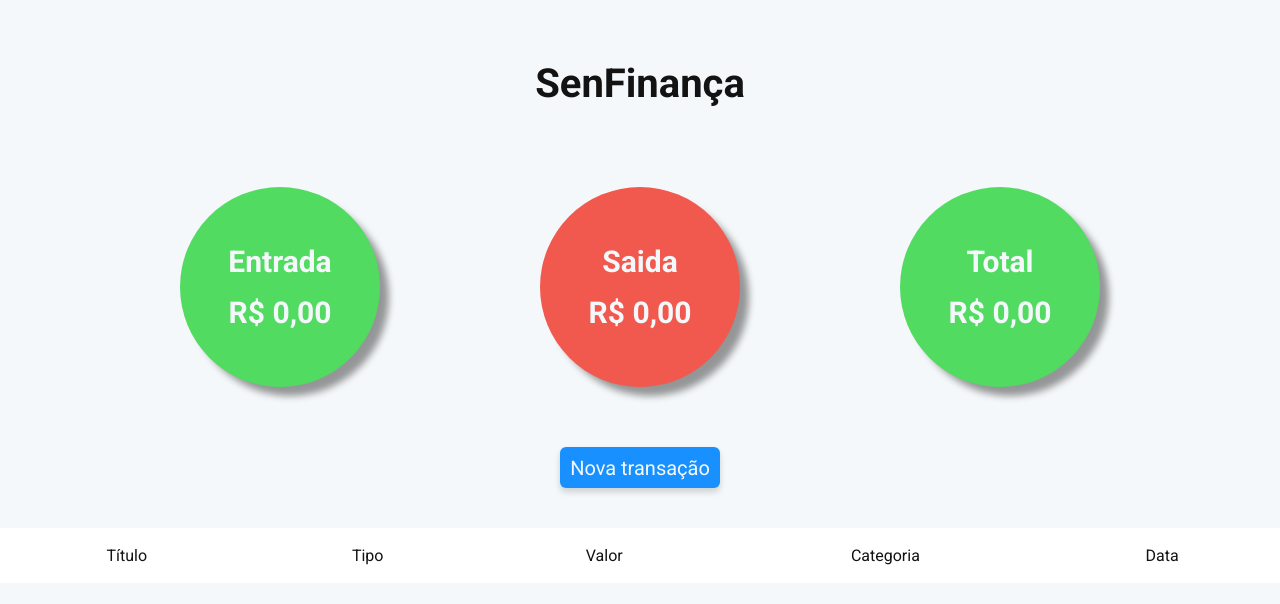
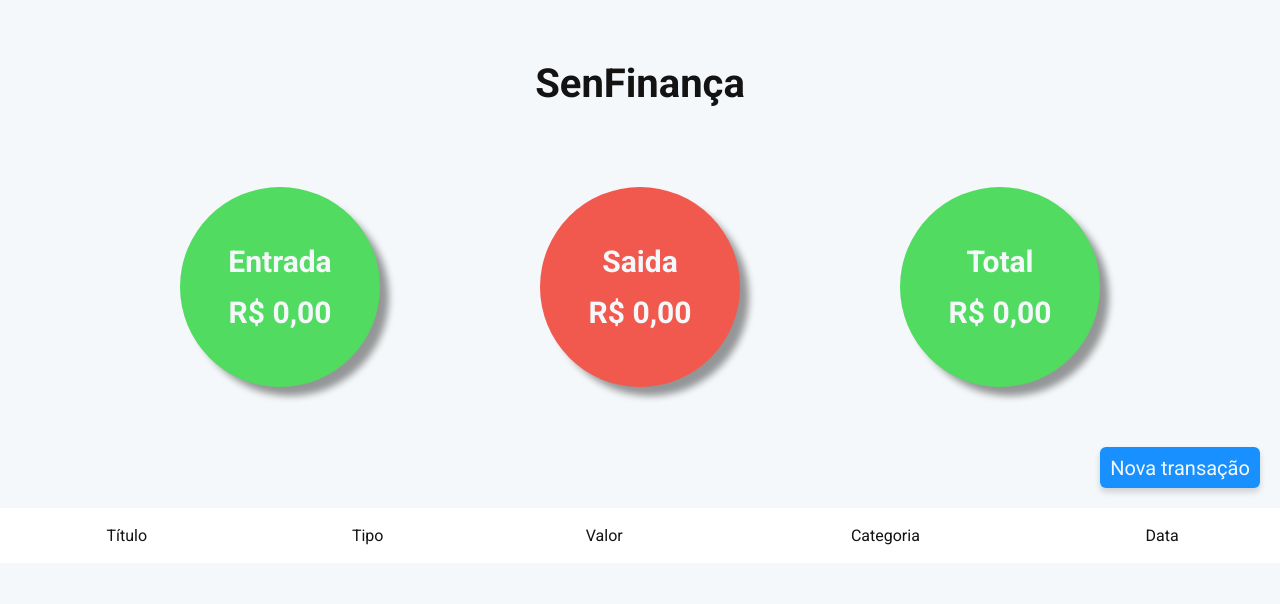
Before and after one commit to matheusmouraa/test-sensedata, a React (Create React App) app: page / in a window 1280 px wide. Shown: the top 604 px of the page. Built offline with nearby package versions, Linux system fonts and the light colour scheme.

Commit message:
style/button css

```diff
--- a/src/components/CreateModal/index.js
+++ b/src/components/CreateModal/index.js
@@ -42,18 +42,13 @@ export const CreateModal = ({ isOpen, handleClose, data, onSubmit }) => {
       })
     } else {
       const atualDate = moment
-        .utc(new Date(), 'YYYY-MM-DD')
+        .utc(new Date(), 'YYYY-MM-DD HH:mm')
         .local()
-        .format('DD/MM/YYYY')
+        .format('DD/MM/YYYY HH:mm')
       let payload = { ...values, id: v4(), date: atualDate }
 
       createTransaction(payload)
-      actions.setValues({
-        title: '',
-        type: '',
-        category: '',
-        value: ''
-      })
+      actions.resetForm()
       toast.success('Transacão salva com sucesso.', {
         position: toast.POSITION.TOP_RIGHT
       })
--- a/src/components/TransactionList/index.js
+++ b/src/components/TransactionList/index.js
@@ -3,7 +3,14 @@ import { useState } from 'react'
 import { Button } from '../Button'
 import { CreateModal } from '../CreateModal'
 
-import { ArrowIcon, Content, Table, TableBody, TableHeader } from './styles'
+import {
+  ArrowIcon,
+  Container,
+  Content,
+  Table,
+  TableBody,
+  TableHeader
+} from './styles'
 import { useTransactions } from '../../hooks/useTransactions'
 import { TransactionCard } from '../TransactionCard'
 import { HeaderOptions } from '../../utils'
@@ -22,8 +29,11 @@ export const TransactionList = () => {
   }
 
   return (
-    <>
-      <Button style={{ marginBottom: '40px' }} onClick={() => setIsOpen(true)}>
+    <Container>
+      <Button
+        style={{ alignSelf: 'flex-end', width: '160px', marginRight: '20px' }}
+        onClick={() => setIsOpen(true)}
+      >
         Nova transação
       </Button>
 
@@ -49,6 +59,6 @@ export const TransactionList = () => {
           setIsOpen(false)
         }}
       />
-    </>
+    </Container>
   )
 }
--- a/src/components/TransactionList/styles.js
+++ b/src/components/TransactionList/styles.js
@@ -2,9 +2,17 @@ import { styled } from 'styled-components'
 
 import { ArrowDown } from 'react-feather'
 
+export const Container = styled.div`
+  display: flex;
+  flex-direction: column;
+  gap: 20px;
+
+  width: 100%;
+  max-width: 1300px;
+`
+
 export const Table = styled.table`
   width: 100%;
-  max-width: 1300px;
 
   background: #fff;
 `
```
